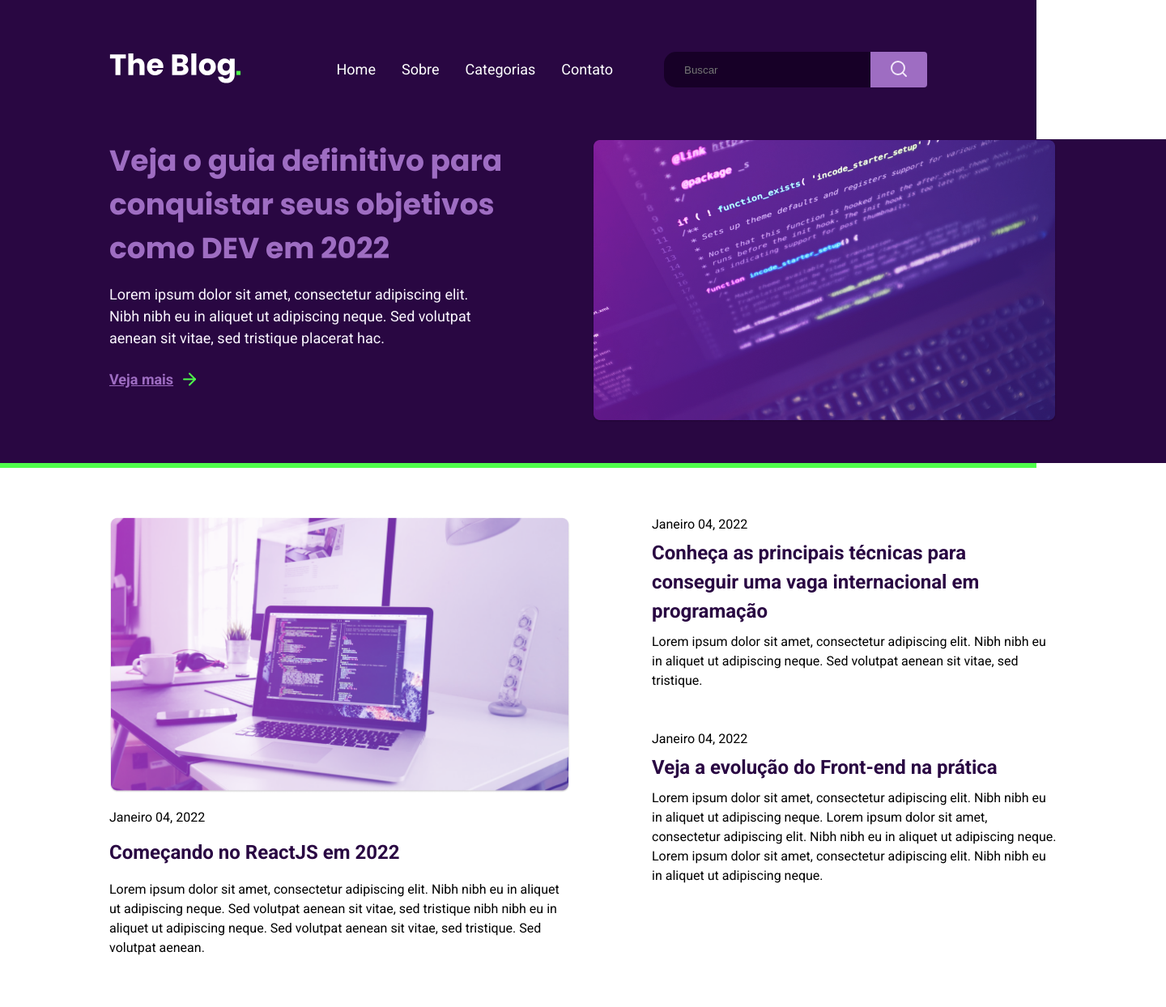
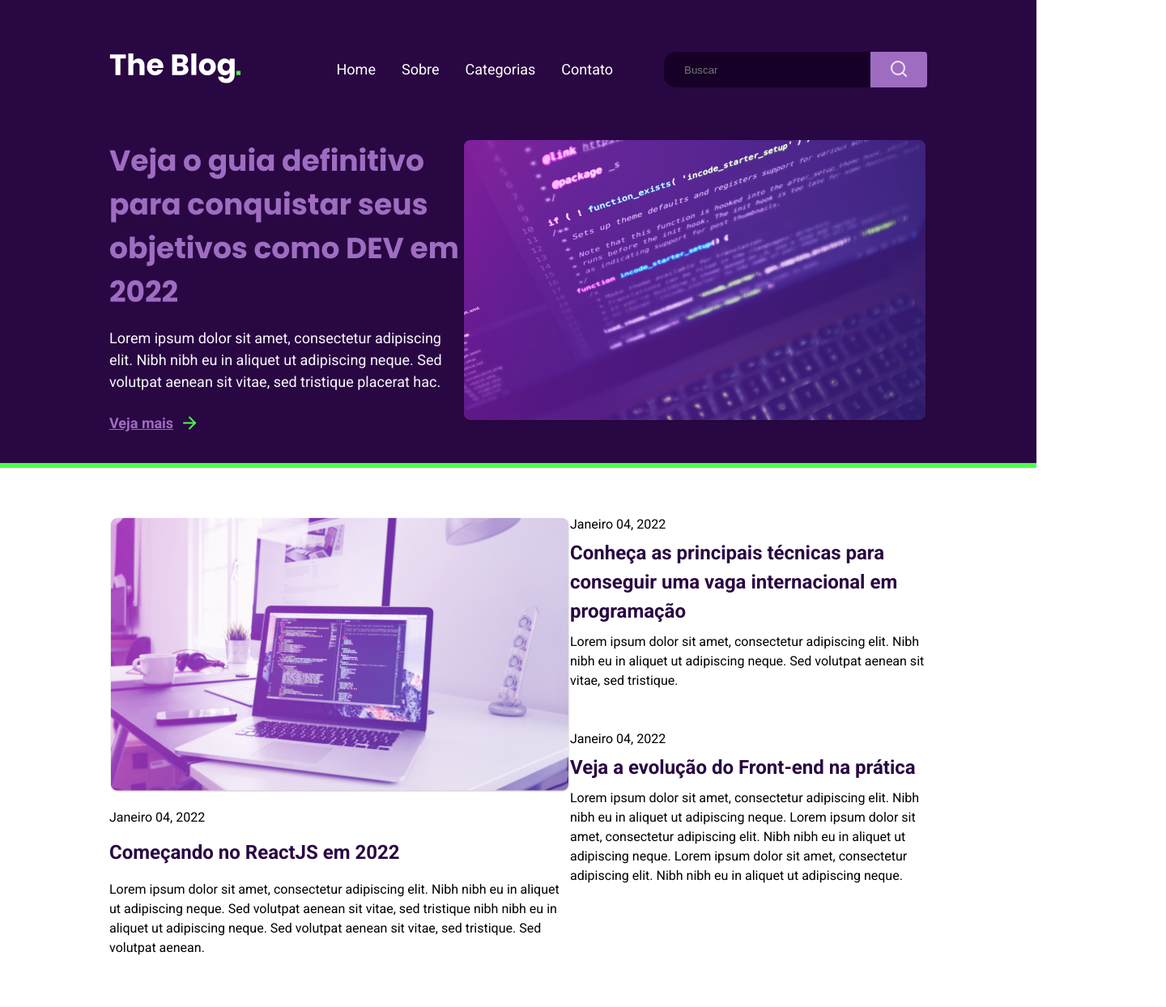
Before and after one commit to ArthurKlober/The-Blog-News, a plain HTML site: page index.html in a window 1280 px wide. Shown: the top 1244 px of the page at 81% size, 1440 px wide, since content can reach past the window. Drawn offline with Linux system fonts and the light colour scheme.

Commit message:
fix page size

```diff
--- a/style.css
+++ b/style.css
@@ -95,7 +95,6 @@ button:hover {
 /* PRINCIPAL NOTÍCIA  */
 
 .principalanuncio {
-  width: 1170px;
   display: flex;
   padding-left: 135px;
   padding-right: 135px;
@@ -155,7 +154,6 @@ button:hover {
 /* NOTICIAS */
 
 .noticias {
-  width: 1170px;
   display: flex;
   padding-left: 135px;
   padding-right: 135px;
@@ -227,7 +225,6 @@ button:hover {
 /* MINI NOTICIAS */
 
 .mininoticias {
-  width: 1170px;
   display: flex;
   padding-left: 135px;
   padding-right: 135px;
```
